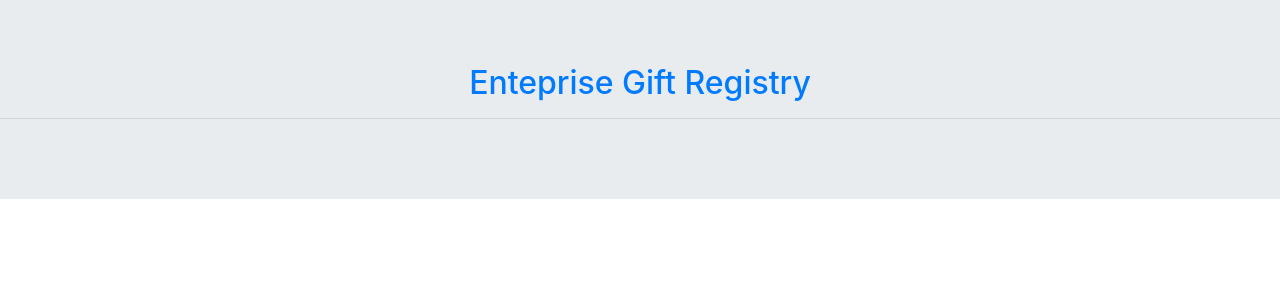
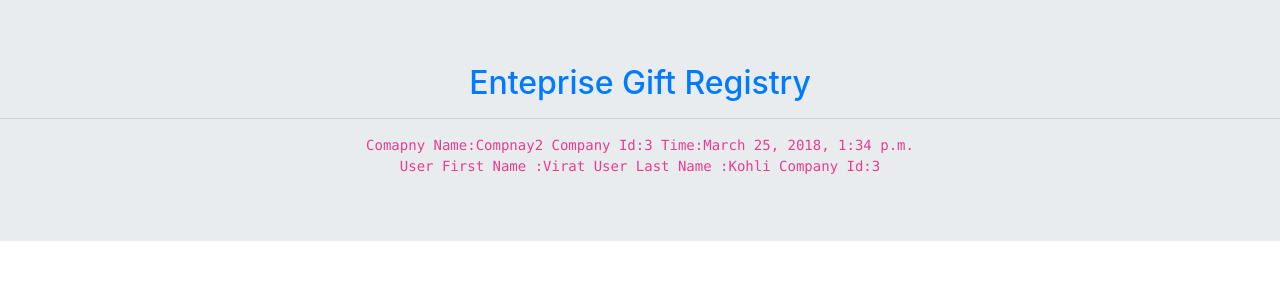
Before and after one commit to hpeddula/EGR, a Django app: page /home/company2 in a window 1280 px wide. Shown: the part 58-358 px from the top of the page. Run offline with Django 3.2, Linux system fonts and the light colour scheme; data comes from the database, SQL or seed files in the repository; both versions use the stored data as it was after the commit; parts of the project's set-up code (start-up, migrations or seed data) failed here and were passed over; some libraries are stand-ins or nearby versions.

Commit message:
Added Form Component

```diff
--- /dev/null
+++ b/egr/egr/home/forms.py
@@ -0,0 +1,5 @@
+from django import forms
+
+class NameForm(forms.Form):
+    fname = form.CharField(label='Your First name',max_length=100)
+    lname = form.CharField(label='Your Last name',max_length=100)
--- a/egr/egr/home/models.py
+++ b/egr/egr/home/models.py
@@ -3,7 +3,7 @@ from django.db import models
 # Create your models here.
 class Company(models.Model):
     name = models.CharField(max_length=200)
-
+    pub_date = models.DateTimeField()
 
     def __str__(self):
         return self.name
--- a/egr/egr/home/templates/base_generic.html
+++ b/egr/egr/home/templates/base_generic.html
@@ -14,7 +14,7 @@
     <div class="collapse navbar-collapse justify-content-end" id="navbarSupportedContent">
       <ul class="navbar-nav nav-tabs">
         <li class="nav-item ">
-          <a class="nav-link" href="{% url 'c1' %}">Company1</a>
+          <a class="nav-link" href="{% url 'c1' company1.id%}">Company1</a>
         </li>
         <li class="nav-item">
           <a class="nav-link" href="{% url 'c2' %}">Company2</a>
--- a/egr/egr/home/templates/c1.html
+++ b/egr/egr/home/templates/c1.html
@@ -2,7 +2,7 @@
 {% block content %}
 
 <div class="text-center">
-  <code>Comapny Name:{{company1.name}}  Company Id:{{company1.id}}</code>
+  <code>Comapny Name:{{company1.name}}  Company Id:{{company1.id}} Time:{{company1.pub_date}}</code>
 </div>
 <h2 class="text-warning text-center">User Details</h2>
 {% for u in user1%}
--- a/egr/egr/home/templates/c2.html
+++ b/egr/egr/home/templates/c2.html
@@ -1,8 +1,13 @@
 {% extends "base_generic.html" %}
 {% block content %}
-{% for com in company2%}
+
 <div class="text-center">
-  <code>Comapny Name:{{com.name}}  Company Id:{{com.id}}</code>
+  <code>Comapny Name:{{company2.name}}  Company Id:{{company2.id}} Time:{{company2.pub_date}}</code>
+</div>
+
+{% for u in user2%}
+<div class="text-center">
+  <code>User First Name :{{u.u_fname}} User Last Name :{{u.u_lname}} Company Id:{{u.company_id}}</code>
 </div>
 {% endfor %}
 {% endblock %}
--- a/egr/egr/home/templates/index.html
+++ b/egr/egr/home/templates/index.html
@@ -14,7 +14,7 @@
           <div class="row ">
 
               <div class="col-4 col-md-3 text-center">
-                  <a href="{% url 'c1' %}" > <img src="http://www.startuptalky.com/wp-content/uploads/2017/02/Company-Culture-Matters-Heres-Why3-950x509.png" class="img-fluid img-thumbnail text-center" alt="My first Project"></a>
+                  <a href="{% url 'c1' company1.id %}" > <img src="http://www.startuptalky.com/wp-content/uploads/2017/02/Company-Culture-Matters-Heres-Why3-950x509.png" class="img-fluid img-thumbnail text-center" alt="My first Project"></a>
               </div>
               <div class="col-4 col-md-3 text-center">
                   <a href="{% url 'c2' %}" > <img src="http://www.startuptalky.com/wp-content/uploads/2017/02/Company-Culture-Matters-Heres-Why3-950x509.png" class="img-fluid img-thumbnail text-center" alt="My Second Project"></a>
--- /dev/null
+++ b/egr/egr/home/templates/name.html
@@ -0,0 +1,4 @@
+<form action="{url 'get_name'}" method="post">
+  {{form.as_table}}
+  <button class="btn btn-primary" value="Submit">Submit</button>
+</form>
--- a/egr/egr/home/views.py
+++ b/egr/egr/home/views.py
@@ -1,7 +1,7 @@
 from django.shortcuts import render
-from django.http import HttpResponse
+from django.http import HttpResponse,HttpResponseRedirect
 from .models import Company,User
-
+from .forms import NameForm
 # Create your views here.
 def index(request):
     return render(request,template_name='index.html')
@@ -12,8 +12,9 @@ def c1(request):
     return render(request,template_name='c1.html',context={'company1':company1,'user1':user1})
 
 def c2(request):
-    company2 = Company.objects.filter(id=2);
-    return render(request,template_name='c2.html',context={'company2':company2})
+    company2 = Company.objects.get(id=3);
+    user2 = User.objects.filter(company_id=company2.id);
+    return render(request,template_name='c2.html',context={'company2':company2,'user2':user2})
 
 def c3(request):
     company3 = Company.objects.filter(id=3);
@@ -30,3 +31,13 @@ def c5(request):
 def c6(request):
     company6 = Company.objects.filter(id=6);
     return render(request,template_name='c6.html',context={'company6':company6})
+
+
+def get_name(request):
+    if request.method == 'POST':
+        form = NameForm(request.POST)
+        if form.is_valid():
+            return HttpResponseRedirect('/thanks/')
+    else:
+        form = NameForm()
+        return render(request,'name.html',{'form':form})
```
Also changed, not shown: egr/egr/db.sqlite3, egr/egr/home/migrations/0005_company_pub_date.py (added).
